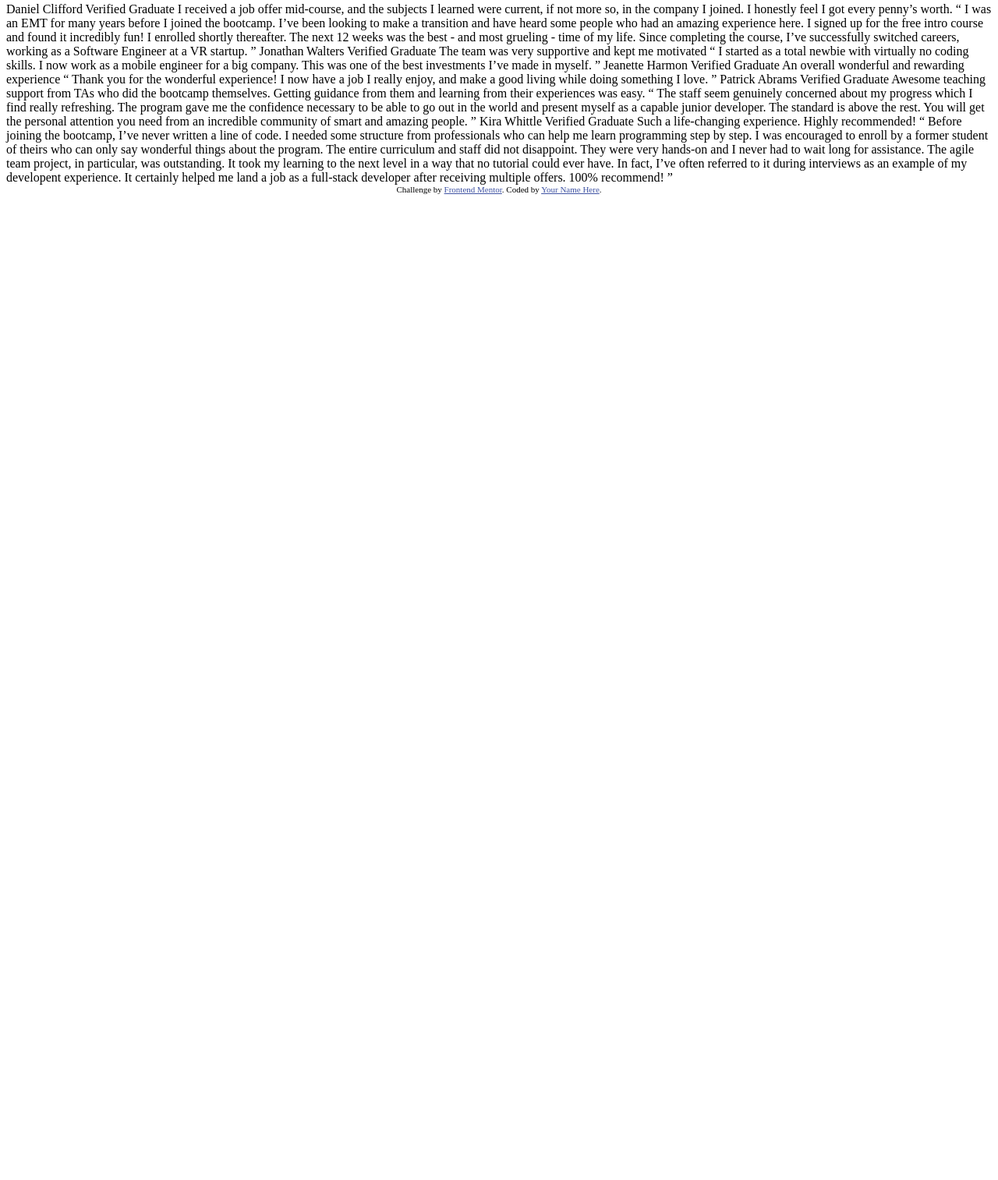
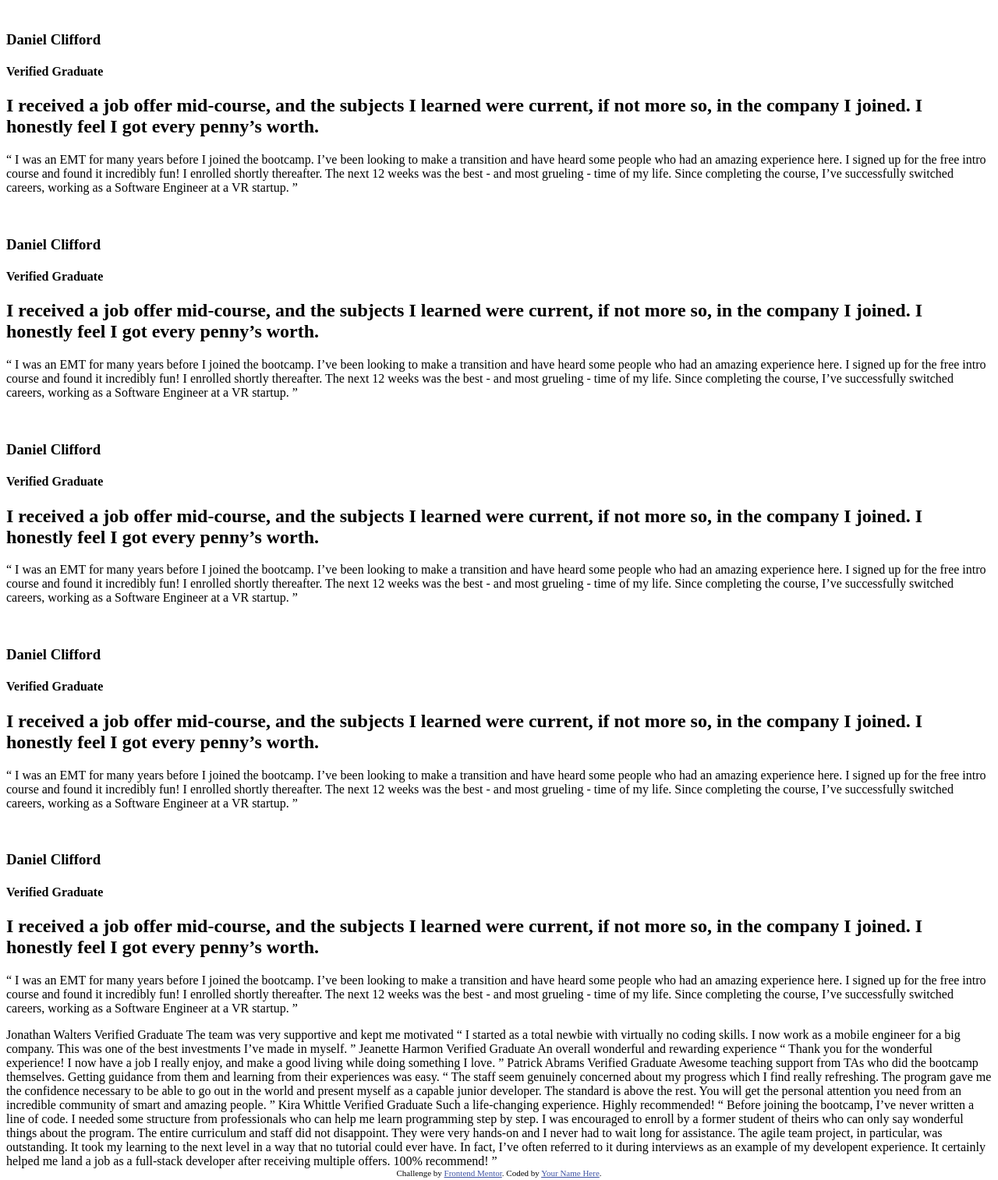
Before and after one commit to rizkygusna/testimonials-grid-section, a plain HTML site: page index.html in a window 1280 px wide. Shown: the part 5-1519 px from the top of the page at 78% size. Before the commit the page ends 800 px from the top, so only its background shows below. Drawn offline with Linux system fonts and the light colour scheme.

Commit message:
adding html structure

```diff
--- a/index.html
+++ b/index.html
@@ -13,42 +13,156 @@
     <!-- Feel free to remove these styles or customise in your own stylesheet 👍 -->
   </head>
   <body>
-    Daniel Clifford Verified Graduate I received a job offer mid-course, and the subjects
-    I learned were current, if not more so, in the company I joined. I honestly feel I got
-    every penny’s worth. “ I was an EMT for many years before I joined the bootcamp. I’ve
-    been looking to make a transition and have heard some people who had an amazing
-    experience here. I signed up for the free intro course and found it incredibly fun! I
-    enrolled shortly thereafter. The next 12 weeks was the best - and most grueling - time
-    of my life. Since completing the course, I’ve successfully switched careers, working
-    as a Software Engineer at a VR startup. ” Jonathan Walters Verified Graduate The team
-    was very supportive and kept me motivated “ I started as a total newbie with virtually
-    no coding skills. I now work as a mobile engineer for a big company. This was one of
-    the best investments I’ve made in myself. ” Jeanette Harmon Verified Graduate An
-    overall wonderful and rewarding experience “ Thank you for the wonderful experience! I
-    now have a job I really enjoy, and make a good living while doing something I love. ”
-    Patrick Abrams Verified Graduate Awesome teaching support from TAs who did the
-    bootcamp themselves. Getting guidance from them and learning from their experiences
-    was easy. “ The staff seem genuinely concerned about my progress which I find really
-    refreshing. The program gave me the confidence necessary to be able to go out in the
-    world and present myself as a capable junior developer. The standard is above the
-    rest. You will get the personal attention you need from an incredible community of
-    smart and amazing people. ” Kira Whittle Verified Graduate Such a life-changing
-    experience. Highly recommended! “ Before joining the bootcamp, I’ve never written a
-    line of code. I needed some structure from professionals who can help me learn
-    programming step by step. I was encouraged to enroll by a former student of theirs who
-    can only say wonderful things about the program. The entire curriculum and staff did
-    not disappoint. They were very hands-on and I never had to wait long for assistance.
-    The agile team project, in particular, was outstanding. It took my learning to the
-    next level in a way that no tutorial could ever have. In fact, I’ve often referred to
-    it during interviews as an example of my developent experience. It certainly helped me
-    land a job as a full-stack developer after receiving multiple offers. 100% recommend!
-    ”
+    <div class="grid-container">
+      <div class="item">
+        <section class="profile">
+          <img class="profile-image" src="" alt="" />
+          <div class="profile-info">
+            <h3>Daniel Clifford</h3>
+            <h4>Verified Graduate</h4>
+          </div>
+        </section>
+        <section class="testimonial">
+          <h2>
+            I received a job offer mid-course, and the subjects I learned were current, if
+            not more so, in the company I joined. I honestly feel I got every penny’s
+            worth.
+          </h2>
+          <p>
+            “ I was an EMT for many years before I joined the bootcamp. I’ve been looking
+            to make a transition and have heard some people who had an amazing experience
+            here. I signed up for the free intro course and found it incredibly fun! I
+            enrolled shortly thereafter. The next 12 weeks was the best - and most
+            grueling - time of my life. Since completing the course, I’ve successfully
+            switched careers, working as a Software Engineer at a VR startup. ”
+          </p>
+        </section>
+      </div>
+      <div class="item">
+        <section class="profile">
+          <img class="profile-image" src="" alt="" />
+          <div class="profile-info">
+            <h3>Daniel Clifford</h3>
+            <h4>Verified Graduate</h4>
+          </div>
+        </section>
+        <section class="testimonial">
+          <h2>
+            I received a job offer mid-course, and the subjects I learned were current, if
+            not more so, in the company I joined. I honestly feel I got every penny’s
+            worth.
+          </h2>
+          <p>
+            “ I was an EMT for many years before I joined the bootcamp. I’ve been looking
+            to make a transition and have heard some people who had an amazing experience
+            here. I signed up for the free intro course and found it incredibly fun! I
+            enrolled shortly thereafter. The next 12 weeks was the best - and most
+            grueling - time of my life. Since completing the course, I’ve successfully
+            switched careers, working as a Software Engineer at a VR startup. ”
+          </p>
+        </section>
+      </div>
+      <div class="item">
+        <section class="profile">
+          <img class="profile-image" src="" alt="" />
+          <div class="profile-info">
+            <h3>Daniel Clifford</h3>
+            <h4>Verified Graduate</h4>
+          </div>
+        </section>
+        <section class="testimonial">
+          <h2>
+            I received a job offer mid-course, and the subjects I learned were current, if
+            not more so, in the company I joined. I honestly feel I got every penny’s
+            worth.
+          </h2>
+          <p>
+            “ I was an EMT for many years before I joined the bootcamp. I’ve been looking
+            to make a transition and have heard some people who had an amazing experience
+            here. I signed up for the free intro course and found it incredibly fun! I
+            enrolled shortly thereafter. The next 12 weeks was the best - and most
+            grueling - time of my life. Since completing the course, I’ve successfully
+            switched careers, working as a Software Engineer at a VR startup. ”
+          </p>
+        </section>
+      </div>
+      <div class="item">
+        <section class="profile">
+          <img class="profile-image" src="" alt="" />
+          <div class="profile-info">
+            <h3>Daniel Clifford</h3>
+            <h4>Verified Graduate</h4>
+          </div>
+        </section>
+        <section class="testimonial">
+          <h2>
+            I received a job offer mid-course, and the subjects I learned were current, if
+            not more so, in the company I joined. I honestly feel I got every penny’s
+            worth.
+          </h2>
+          <p>
+            “ I was an EMT for many years before I joined the bootcamp. I’ve been looking
+            to make a transition and have heard some people who had an amazing experience
+            here. I signed up for the free intro course and found it incredibly fun! I
+            enrolled shortly thereafter. The next 12 weeks was the best - and most
+            grueling - time of my life. Since completing the course, I’ve successfully
+            switched careers, working as a Software Engineer at a VR startup. ”
+          </p>
+        </section>
+      </div>
+      <div class="item">
+        <section class="profile">
+          <img class="profile-image" src="" alt="" />
+          <div class="profile-info">
+            <h3>Daniel Clifford</h3>
+            <h4>Verified Graduate</h4>
+          </div>
+        </section>
+        <section class="testimonial">
+          <h2>
+            I received a job offer mid-course, and the subjects I learned were current, if
+            not more so, in the company I joined. I honestly feel I got every penny’s
+            worth.
+          </h2>
+          <p>
+            “ I was an EMT for many years before I joined the bootcamp. I’ve been looking
+            to make a transition and have heard some people who had an amazing experience
+            here. I signed up for the free intro course and found it incredibly fun! I
+            enrolled shortly thereafter. The next 12 weeks was the best - and most
+            grueling - time of my life. Since completing the course, I’ve successfully
+            switched careers, working as a Software Engineer at a VR startup. ”
+          </p>
+        </section>
+      </div>
+    </div>
+    Jonathan Walters Verified Graduate The team was very supportive and kept me motivated
+    “ I started as a total newbie with virtually no coding skills. I now work as a mobile
+    engineer for a big company. This was one of the best investments I’ve made in myself.
+    ” Jeanette Harmon Verified Graduate An overall wonderful and rewarding experience “
+    Thank you for the wonderful experience! I now have a job I really enjoy, and make a
+    good living while doing something I love. ” Patrick Abrams Verified Graduate Awesome
+    teaching support from TAs who did the bootcamp themselves. Getting guidance from them
+    and learning from their experiences was easy. “ The staff seem genuinely concerned
+    about my progress which I find really refreshing. The program gave me the confidence
+    necessary to be able to go out in the world and present myself as a capable junior
+    developer. The standard is above the rest. You will get the personal attention you
+    need from an incredible community of smart and amazing people. ” Kira Whittle Verified
+    Graduate Such a life-changing experience. Highly recommended! “ Before joining the
+    bootcamp, I’ve never written a line of code. I needed some structure from
+    professionals who can help me learn programming step by step. I was encouraged to
+    enroll by a former student of theirs who can only say wonderful things about the
+    program. The entire curriculum and staff did not disappoint. They were very hands-on
+    and I never had to wait long for assistance. The agile team project, in particular,
+    was outstanding. It took my learning to the next level in a way that no tutorial could
+    ever have. In fact, I’ve often referred to it during interviews as an example of my
+    developent experience. It certainly helped me land a job as a full-stack developer
+    after receiving multiple offers. 100% recommend! ”
 
-    <div class="attribution">
+    <footer class="attribution">
       Challenge by
       <a href="https://www.frontendmentor.io?ref=challenge" target="_blank"
         >Frontend Mentor</a
       >. Coded by <a href="#">Your Name Here</a>.
-    </div>
+    </footer>
   </body>
 </html>
```
